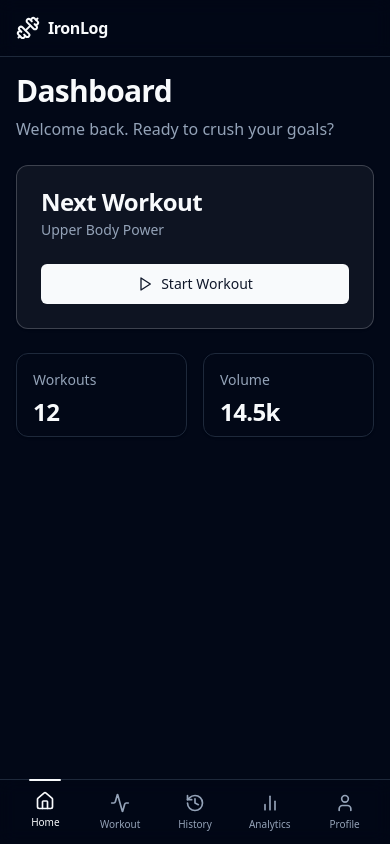
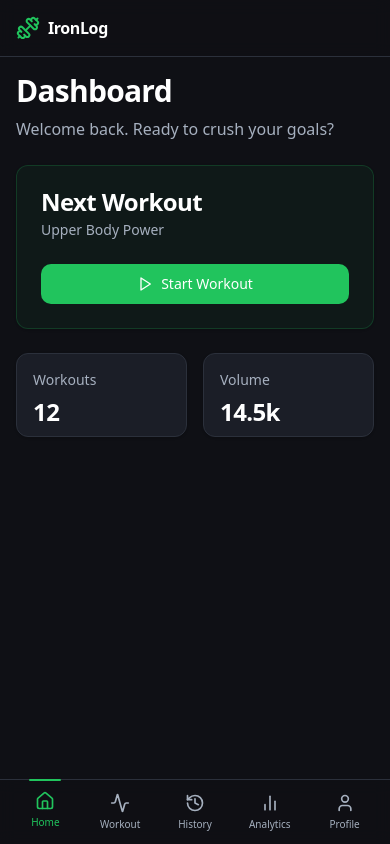
Before and after one commit to hozefa111/gym, a React (Vite) app: page / in a window 390 px wide. Built offline with nearby package versions, Linux system fonts and the light colour scheme.

Commit message:
style: Mobile UI optimizations and premium color scheme applied

```diff
--- a/index.html
+++ b/index.html
@@ -3,7 +3,7 @@
   <head>
     <meta charset="UTF-8" />
     <link rel="icon" type="image/svg+xml" href="/vite.svg" />
-    <meta name="viewport" content="width=device-width, initial-scale=1.0, maximum-scale=1.0, user-scalable=no" />
+    <meta name="viewport" content="width=device-width, initial-scale=1.0, maximum-scale=1.0, user-scalable=no, viewport-fit=cover" />
     <meta name="theme-color" content="#000000" />
     <meta name="apple-mobile-web-app-capable" content="yes" />
     <meta name="apple-mobile-web-app-status-bar-style" content="black-translucent" />
--- a/src/styles/index.css
+++ b/src/styles/index.css
@@ -35,48 +35,48 @@
 
 @layer base {
   :root {
-    --background: 0 0% 100%;
-    --foreground: 222.2 84% 4.9%;
-    --card: 0 0% 100%;
-    --card-foreground: 222.2 84% 4.9%;
-    --popover: 0 0% 100%;
-    --popover-foreground: 222.2 84% 4.9%;
-    --primary: 222.2 47.4% 11.2%;
-    --primary-foreground: 210 40% 98%;
-    --secondary: 210 40% 96.1%;
-    --secondary-foreground: 222.2 47.4% 11.2%;
-    --muted: 210 40% 96.1%;
-    --muted-foreground: 215.4 16.3% 46.9%;
-    --accent: 210 40% 96.1%;
-    --accent-foreground: 222.2 47.4% 11.2%;
-    --destructive: 0 84.2% 60.2%;
-    --destructive-foreground: 210 40% 98%;
-    --border: 214.3 31.8% 91.4%;
-    --input: 214.3 31.8% 91.4%;
-    --ring: 222.2 84% 4.9%;
-    --radius: 0.5rem;
+    --background: 226 17% 7%;
+    --foreground: 0 0% 100%;
+    --card: 223 19% 13%;
+    --card-foreground: 0 0% 100%;
+    --popover: 223 19% 13%;
+    --popover-foreground: 0 0% 100%;
+    --primary: 142 71% 45%;
+    --primary-foreground: 0 0% 100%;
+    --secondary: 217 91% 60%;
+    --secondary-foreground: 0 0% 100%;
+    --muted: 215 16% 47%;
+    --muted-foreground: 215 16% 70%;
+    --accent: 142 71% 45%;
+    --accent-foreground: 0 0% 100%;
+    --destructive: 0 84% 60%;
+    --destructive-foreground: 0 0% 98%;
+    --border: 221 16% 20%;
+    --input: 221 16% 20%;
+    --ring: 142 71% 45%;
+    --radius: 0.75rem;
   }
 
   .dark {
-    --background: 222.2 84% 4.9%;
-    --foreground: 210 40% 98%;
-    --card: 222.2 84% 4.9%;
-    --card-foreground: 210 40% 98%;
-    --popover: 222.2 84% 4.9%;
-    --popover-foreground: 210 40% 98%;
-    --primary: 210 40% 98%;
-    --primary-foreground: 222.2 47.4% 11.2%;
-    --secondary: 217.2 32.6% 17.5%;
-    --secondary-foreground: 210 40% 98%;
-    --muted: 217.2 32.6% 17.5%;
-    --muted-foreground: 215 20.2% 65.1%;
-    --accent: 217.2 32.6% 17.5%;
-    --accent-foreground: 210 40% 98%;
-    --destructive: 0 62.8% 30.6%;
-    --destructive-foreground: 210 40% 98%;
-    --border: 217.2 32.6% 17.5%;
-    --input: 217.2 32.6% 17.5%;
-    --ring: 212.7 26.8% 83.9%;
+    --background: 226 17% 7%;
+    --foreground: 0 0% 100%;
+    --card: 223 19% 13%;
+    --card-foreground: 0 0% 100%;
+    --popover: 223 19% 13%;
+    --popover-foreground: 0 0% 100%;
+    --primary: 142 71% 45%;
+    --primary-foreground: 0 0% 100%;
+    --secondary: 217 91% 60%;
+    --secondary-foreground: 0 0% 100%;
+    --muted: 215 16% 47%;
+    --muted-foreground: 215 16% 70%;
+    --accent: 142 71% 45%;
+    --accent-foreground: 0 0% 100%;
+    --destructive: 0 84% 60%;
+    --destructive-foreground: 0 0% 98%;
+    --border: 221 16% 20%;
+    --input: 221 16% 20%;
+    --ring: 142 71% 45%;
   }
 }
 
@@ -88,3 +88,7 @@
     @apply bg-background text-foreground;
   }
 }
+
+@utility safe-area-bottom {
+  padding-bottom: env(safe-area-inset-bottom);
+}
```
